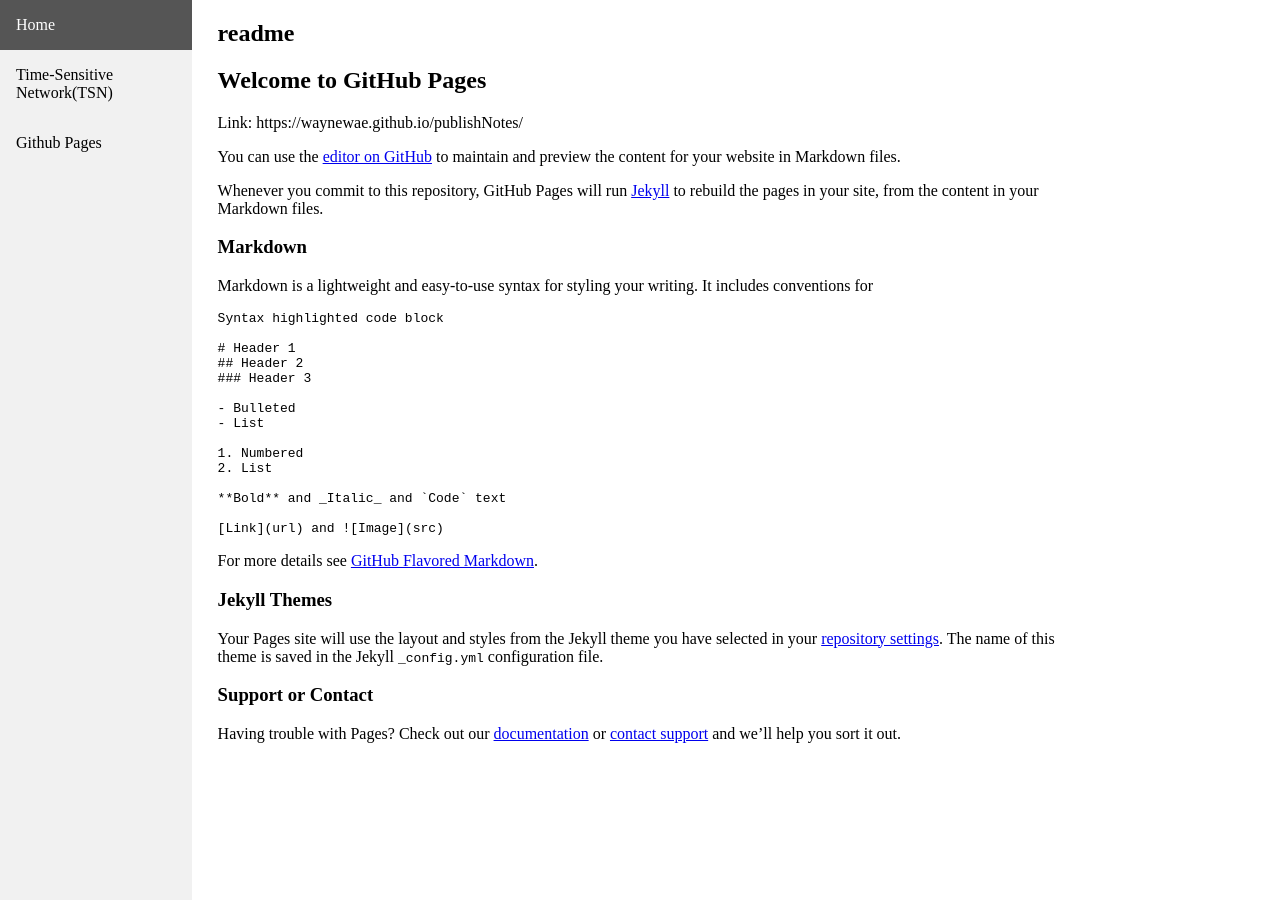
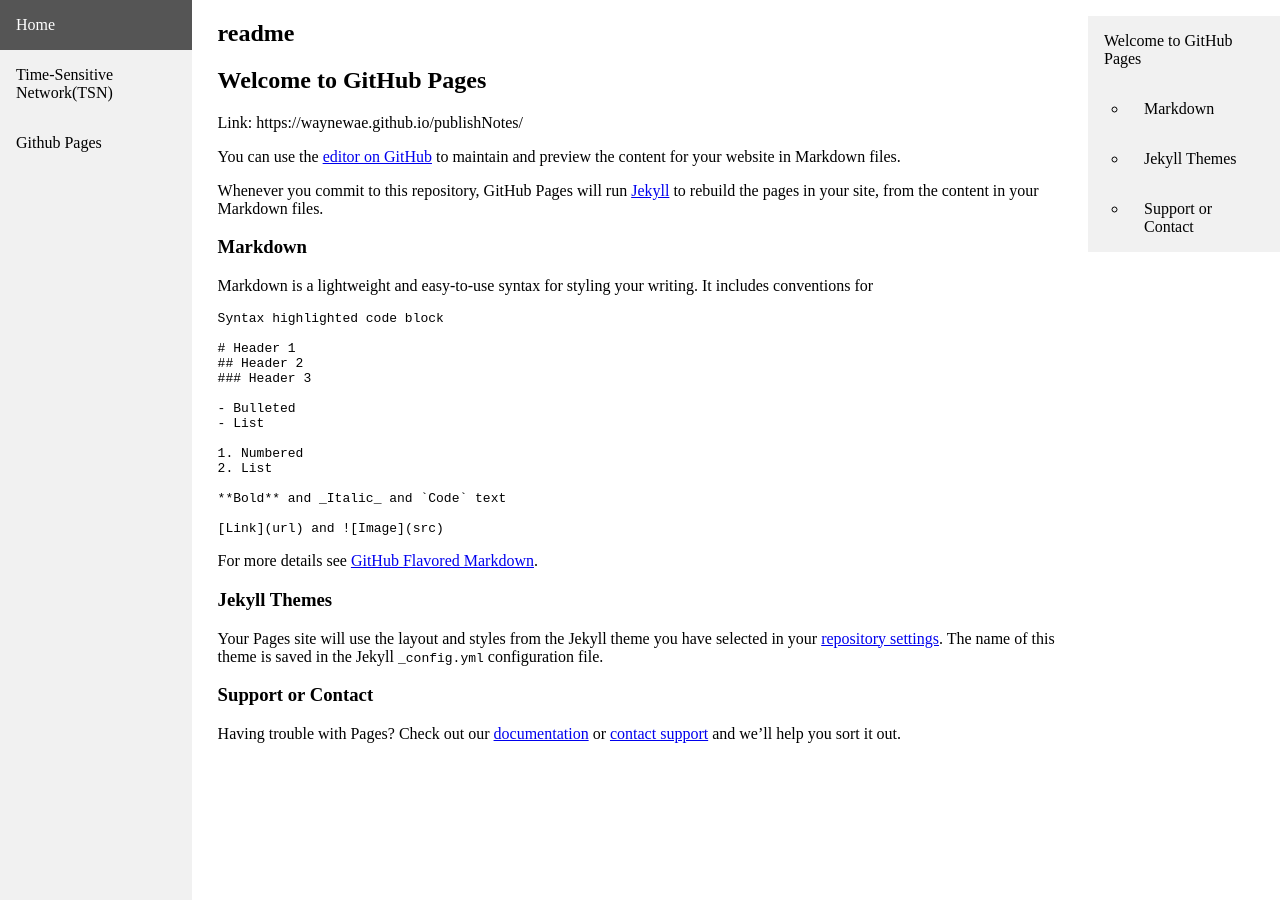
Before and after one commit to waynewae/publishNotes, a Jekyll site: the page built from README.md, in a window 1280 px wide. Built offline with Jekyll 4.4.1, drawn with Linux system fonts in a browser that asks for light colours; our own code applies the rules of GitHub Pages for plain Markdown files.

Commit message:
show all level & change toc display

````diff
--- a/_layouts/default.html
+++ b/_layouts/default.html
@@ -13,7 +13,7 @@
                 {{ content }}
             </div>
             <div class="toc">
-                {% include toc.html html=content class="inline_toc" h_max=1 %}
+                {% include toc.html html=content class="inline_toc" %}
             </div>
         </section>
     </body>
--- a/_posts/2020-04-22-gitpage.md
+++ b/_posts/2020-04-22-gitpage.md
@@ -17,15 +16,15 @@
 ```
 * Run `bundle`
 
-### [Build & Run server](https://jekyllrb.com/docs/step-by-step/01-setup/)
+## [Build & Run server](https://jekyllrb.com/docs/step-by-step/01-setup/)
 * jekyll build
 * jekyll serve
 * go to [http://localhost:4000](http://localhost:4000)
 
 > For Github Pages, there are some different of hyperlink to local Jekyll server, so I don't use local server.
 
-## Jekyll
-### [Front Matter](https://jekyllrb.com/docs/step-by-step/03-front-matter/)
+# Jekyll
+## [Front Matter](https://jekyllrb.com/docs/step-by-step/03-front-matter/)
 Be used to set variables for the page
 * Must include `front matter` in order for Jekyll to process any Liquid tags
 * The most minimal snippet of front matter is
@@ -45,7 +44,7 @@
 `{``{` page.my_number `}``}`
 ```
 
-### Liquid
+# Liquid
 * `Objects` tell Liquid where to show content on a page
 ```
 `{``{` {$content} `}``}`
@@ -64,7 +63,7 @@
 /my/fancy/url.html
 ```
 
-### Displaying an index of postsPermalink is not working on Github Page
+# Displaying an index of postsPermalink is not working on Github Page
 According to [Displaying an index of posts](https://jekyllrb.com/docs/posts/#displaying-an-index-of-posts), we can specify the hyperlink by related location of root.
 It's truly worked on local, but not on Github Page, I found the solution in [Here](https://tinyurl.com/yafse4ly).
 * Add `baseurl` to `_config.yml`
@@ -79,17 +78,17 @@
   ![](\{\{ site.baseurl \}\}/assets/2020-04-21-16-50-19.png)
   ```
 
-## Directory Structure
+# Directory Structure
 ![]({{ site.baseurl }}/assets/folder_hierarchy.svg)
 
-### _config.yml
+## _config.yml
 Stores configuration data
 
-### _posts
+## _posts
 Your dynamic content, so to speak. The naming convention of these files is important, and must follow the format: `{$YEAR}-{$MONTH}-{$DAY}-title.md`
 
-### _drafts
+## _drafts
 Unpublished posts. The format of these files is without a date.
 
-### Table of Content(TOC) on Github Page
+## Table of Content(TOC) on Github Page
 [https://github.com/allejo/jekyll-toc](https://github.com/allejo/jekyll-toc)
--- a/_sass/toc.scss
+++ b/_sass/toc.scss
@@ -1,29 +1,47 @@
-/* The sidebar menu */
+/* The side navigation menu */
 .inline_toc {
   float: left;
   padding: 0;
+  width: 15%;
+  background-color: #f1f1f1;
   height: 100%;
-  width: 15%; /* Set the width of the sidebar */
-  background-color: #111; /* Black */
   overflow: auto;
 }
 
-  /* The navigation menu links */
+/* inline_toc links */
+.inline_toc a {
+  display: block;
+  color: black;
+  padding: 16px;
+  text-decoration: none;
+}
+
+/* Active/current link */
+.inline_toc a.active {
+  background-color: #4CAF50;
+  color: white;
+}
+
+/* Links on mouse-over */
+.inline_toc a:hover:not(.active) {
+  background-color: #555;
+  color: white;
+}
+
+/* On screens that are less than 700px wide, make the inline_toc into a topbar */
+@media screen and (max-width: 700px) {
+  .inline_toc {
+    width: 100%;
+    height: auto;
+    position: relative;
+  }
+  .inline_toc a {float: left;}
+}
+
+/* On screens that are less than 400px, display the bar vertically, instead of horizontally */
+@media screen and (max-width: 400px) {
   .inline_toc a {
-    padding: 6px 8px 6px 16px;
-    text-decoration: none;
-    font-size: 15px;
-    color: #818181;
-    display: block;
+    text-align: center;
+    float: none;
   }
-
-  /* When you mouse over the navigation links, change their color */
-  .inline_toc a:hover {
-    color: #f1f1f1;
-  }
-
-  /* On smaller screens, where height is less than 450px, change the style of the sidebar (less padding and a smaller font size) */
-  @media screen and (max-height: 450px) {
-    .inline_toc {padding-top: 15px;}
-    .inline_toc a {font-size: 18px;}
-  }
+}
````
Also changed, not shown: other parts of _posts/2020-04-22-gitpage.md (+2 -3 lines).
